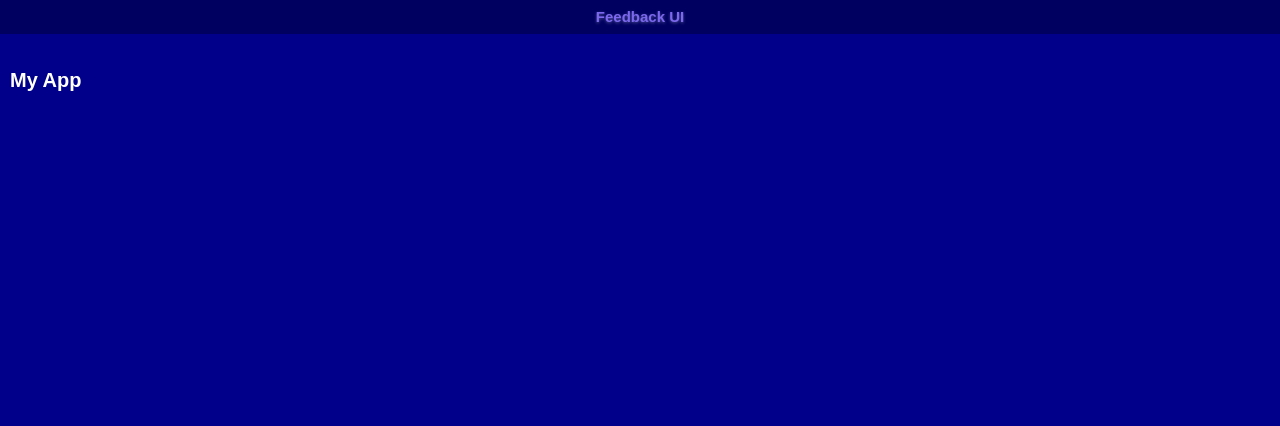
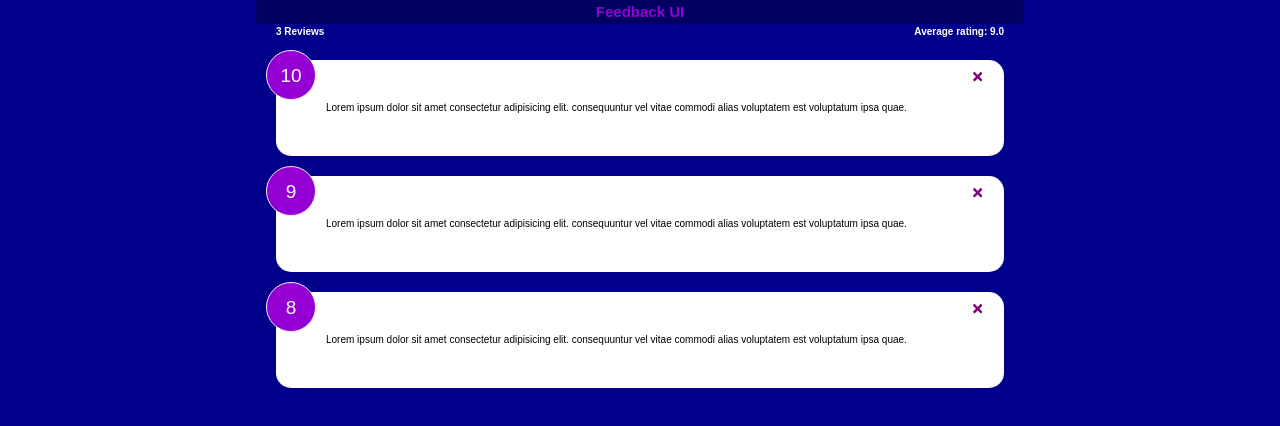
Before and after one commit to JonasNation/feedback-app, a React (Create React App) app: page / in a window 1280 px wide. Shown: the top 426 px of the page. Built offline with nearby package versions, Linux system fonts and the light colour scheme.

Commit message:
added more functionality

```diff
--- a/package.json
+++ b/package.json
@@ -8,6 +8,7 @@
     "@testing-library/user-event": "^13.5.0",
     "react": "^18.2.0",
     "react-dom": "^18.2.0",
+    "react-icons": "^4.4.0",
     "react-scripts": "5.0.1",
     "web-vitals": "^2.1.4"
   },
--- a/src/App.js
+++ b/src/App.js
@@ -1,7 +1,34 @@
+/* eslint-disable no-unused-vars */
+import { useState } from 'react';
 import Header from './components/Header';
+import FeedbackData from './components/Data/FeedbackData';
+import FeedbackList from './components/FeedbackList';
+import FeedbackStats from './components/FeedbackStats';
 
 // main app component using JSX(Javascript XML) allows me to write html in my components
 const App = function () {
+    // app level state
+    const [feedback, setFeedback] = useState(FeedbackData);
+    const deleteFeedback = (id) => {
+        if (window.confirm('Are you sure you want to delete?')) {
+            setFeedback(feedback.filter((item) => item.id !== id))
+        }
+    }
+
+    return (
+        // must always have one parent element or will return an error
+        <>
+            <Header />
+            <div className="container app__container">
+                <FeedbackStats feedback={feedback} />
+                <FeedbackList feedback={feedback} handleDelete={deleteFeedback} />
+            </div>
+        </>
+    )
+};
+
+export default App;
+
 /*
     // variables used for main component must be wrapped in curly brace----
     const title = 'My react app';
@@ -49,16 +76,3 @@
     </div>
     )
 */
-    return (
-        // must always have one parent element or will return an error
-        <>
-            {/* passing in props */}
-            <Header />
-            <div className="container app__container">
-                <h1 className='app__title'>My App</h1>
-            </div>
-        </>
-    )
-};
-
-export default App;
--- /dev/null
+++ b/src/components/Data/FeedbackData.jsx
@@ -0,0 +1,19 @@
+const FeedbackData = [
+    {
+        id: 1,
+        rating: 10,
+        text: 'Lorem ipsum dolor sit amet consectetur adipisicing elit. consequuntur vel vitae commodi alias voluptatem est voluptatum ipsa quae.',
+    },
+    {
+        id: 2,
+        rating: 9,
+        text: 'Lorem ipsum dolor sit amet consectetur adipisicing elit. consequuntur vel vitae commodi alias voluptatem est voluptatum ipsa quae.',
+    },
+    {
+        id: 3,
+        rating: 8,
+        text: 'Lorem ipsum dolor sit amet consectetur adipisicing elit. consequuntur vel vitae commodi alias voluptatem est voluptatum ipsa quae.',
+    },
+]
+
+export default FeedbackData
--- /dev/null
+++ b/src/components/FeadbackItem.jsx
@@ -0,0 +1,30 @@
+import { FaTimes } from 'react-icons/fa'
+import React from 'react';
+import Card from './shared/Card';
+import PropTypes from 'prop-types';
+// state using hooks
+// import { useState } from 'react';
+
+const FeedbackItem = ({ item, handleDelete }) => {
+    /* setting state -
+    in brackets destructing the useState function [name of state, function to update state]
+    , default value in useState parentisis */
+    // const [rating, setRating] = useState(7);
+    // const [text, setText] = useState('This is an example of a feedback item');
+
+
+
+    return (
+        <Card>
+            <div className="num-display">{item.rating}</div>
+            <button className="close" onClick={() => handleDelete(item.id)}><FaTimes color='purple' /></button>
+            <div className="text-display">{item.text}</div>
+        </Card>
+    )
+};
+
+FeedbackItem.prototype = {
+    item: PropTypes.object.isRequired,
+};
+
+export default FeedbackItem;
--- /dev/null
+++ b/src/components/FeedbackList.jsx
@@ -0,0 +1,29 @@
+import React from 'react';
+import FeedbackItem from './FeadbackItem';
+import PropTypes from 'prop-types';
+
+const FeedbackList = ({ feedback, handleDelete }) => {
+    // checking if feedback exist
+    if (!feedback || feedback.length === 0) {
+        return <p>No Feedback Yet</p>
+    }
+    return (
+        <div className='feedback-list'>
+            {feedback.map((item) => (
+                <FeedbackItem key={item.id} item={item} handleDelete={handleDelete} />
+            ))}
+        </div>
+    )
+};
+
+FeedbackList.prototype = {
+    feedback: PropTypes.arrayOf(
+        PropTypes.shape({
+            id: PropTypes.number.isRequired,
+            text: PropTypes.string.isRequired,
+            rating: PropTypes.number.isRequired,
+        })
+    ),
+};
+
+export default FeedbackList;
--- /dev/null
+++ b/src/components/FeedbackStats.jsx
@@ -0,0 +1,24 @@
+import React from 'react';
+import PropTypes from 'prop-types';
+
+const FeedbackStats = ({ feedback }) => {
+    // calculate ratings average
+    let average = feedback.reduce((acc, cur) => {
+        return acc + cur.rating;
+    }, 0) / feedback.length;
+
+    average = average.toFixed(1).replace(/[.,]=$/, '');
+
+    return (
+        <div className='feedback-stats'>
+            <h4>{feedback.length} Reviews</h4>
+            <h4>Average rating: {isNaN(average) ? 0 : average}</h4>
+        </div>
+    )
+}
+
+FeedbackStats.prototype = {
+    feedback: PropTypes.array.isRequired,
+}
+
+export default FeedbackStats;
--- a/src/components/Header.jsx
+++ b/src/components/Header.jsx
@@ -1,9 +1,10 @@
 import React from 'react';
 import PropTypes from 'prop-types';
 
-// component shortcut rfce creates function with export
+// component shortcut rfce creates function decleration with export has own this keyword
+// rafc for arrow function with export
 
-function Header({ text }) {
+const Header = ({ text }) => {
 
     return (
         <header>
--- /dev/null
+++ b/src/components/shared/Card.jsx
@@ -0,0 +1,31 @@
+import React from 'react';
+import PropTypes from 'prop-types';
+
+// card is  a style component
+const Card = ({ children, reverse }) => {
+    return (
+        // conditional class
+        /*<div className={`card ${reverse && 'reverse'}`}>
+            {children}
+        </div>*/
+
+        // conditional style
+        <div className='card' style={{
+            backgroundColor: reverse ? 'rgba(0, 0, 0, 0.4)' : 'white',
+            color: reverse ? 'white' : 'black'
+        }}>
+            {children}
+        </div>
+    )
+};
+
+Card.defaultProps = {
+    reverse: false,
+};
+
+Card.propTypes = {
+    children: PropTypes.node.isRequired,
+    reverse: PropTypes.bool,
+};
+
+export default Card;
--- a/src/index.css
+++ b/src/index.css
@@ -29,13 +29,221 @@
 }
 
 .header__title {
-  color: rgb(123, 104, 238);
-  text-shadow: 0 0.1rem 0.3rem rgba(255, 255, 255, 0.3);
+  color: rgb(148, 0, 211);
 }
 
-/* App */
-.app__container {
+ul {
+  list-style: none;
+}
+
+.container {
+  max-width: 768px;
+  margin: auto;
+  padding: 0 20px;
+}
+
+/* header {
+  height: 70px;
+  width: 100%;
   display: flex;
-  margin-left: 1rem;
-  color: white;
+  justify-content: space-between;
+  align-items: center;
+  margin-bottom: 30px;
+} */
+
+.card {
+  background-color: #fff;
+  color: #333;
+  border-radius: 15px;
+  padding: 40px 50px;
+  margin: 20px 0;
+  position: relative;
 }
+
+.card.reverse {
+  background-color: rgba(0, 0, 0, 0.3);
+  color: #fff;
+}
+
+.card h2 {
+  font-size: 22px;
+  font-weight: 600;
+  text-align: center;
+}
+
+.rating {
+  display: flex;
+  align-items: center;
+  justify-content: space-around;
+  margin: 30px 0 40px;
+}
+
+.rating li,
+.num-display {
+  position: relative;
+  background: #f4f4f4;
+  width: 50px;
+  height: 50px;
+  padding: 10px;
+  text-align: center;
+  border-radius: 50%;
+  font-size: 19px;
+  border: 1px #eee solid;
+  transition: 0.3s;
+}
+
+.rating li label {
+  position: absolute;
+  top: 50%;
+  left: 50%;
+  width: 50px;
+  height: 50px;
+  padding: 10px;
+  border-radius: 50%;
+  transform: translate(-50%, -50%);
+  cursor: pointer;
+}
+
+.rating li:hover,
+.num-display {
+  background: rgb(148, 0, 211);
+  color: #fff;
+}
+
+[type='radio'] {
+  opacity: 0;
+}
+
+[type='radio']:checked ~ label {
+  background: rgb(148, 0, 211);
+  color: #fff;
+}
+
+.input-group {
+  display: flex;
+  flex-direction: row;
+  border: 1px solid #ccc;
+  padding: 8px 10px;
+  border-radius: 8px;
+}
+
+input {
+  flex-grow: 2;
+  border: none;
+  font-size: 16px;
+}
+
+input:focus {
+  outline: none;
+}
+
+.feedback-stats {
+  color: #fff;
+  display: flex;
+  justify-content: space-between;
+  align-items: center;
+}
+
+.num-display {
+  position: absolute;
+  top: -10px;
+  left: -10px;
+}
+
+.close,
+.edit {
+  position: absolute;
+  top: 10px;
+  right: 20px;
+  cursor: pointer;
+  background: none;
+  border: none;
+}
+
+.edit {
+  right: 40px;
+}
+
+.btn {
+  color: #fff;
+  border: 0;
+  border-radius: 8px;
+  color: #fff;
+  width: 100px;
+  height: 40px;
+  cursor: pointer;
+}
+
+.btn-primary {
+  background-color: #202142;
+}
+
+.btn-secondary {
+  background: rgb(148, 0, 211);
+}
+
+.btn:hover {
+  transform: scale(0.98);
+  opacity: 0.9;
+}
+
+.btn:disabled {
+  background-color: #cccccc;
+  color: #333;
+  cursor: auto;
+}
+
+.btn:disabled:hover {
+  transform: scale(1);
+  opacity: 1;
+}
+
+.message {
+  padding-top: 10px;
+  text-align: center;
+  color: rebeccapurple;
+}
+
+/* FIX: Remove position: absolute to keep about icon at the bottom of the
+ * document */
+.about-link {
+  display: flex;
+  justify-content: flex-end;
+}
+
+/* FIX: Remove position: absolute to keep about icon at the bottom of the
+ * document */
+.about-link a {
+  color: #fff;
+  cursor: pointer;
+}
+
+.about-link a:hover {
+  color: rgb(148, 0, 211);
+}
+
+.about h1 {
+  margin-bottom: 20px;
+}
+
+.about p {
+  margin: 10px 0;
+}
+
+@media (max-width: 600px) {
+  .rating li {
+    margin: 10px 3px;
+  }
+
+  .rating {
+    display: flex;
+    align-items: center;
+    justify-content: center;
+    flex-wrap: wrap;
+    margin: 30px 0 40px;
+  }
+
+  .input-group input {
+    width: 80%;
+  }
+}
```
Also changed, not shown: 1 other file (tests, documents, lock files or other folders). Lines whose indentation alone changed are shown as unchanged.
